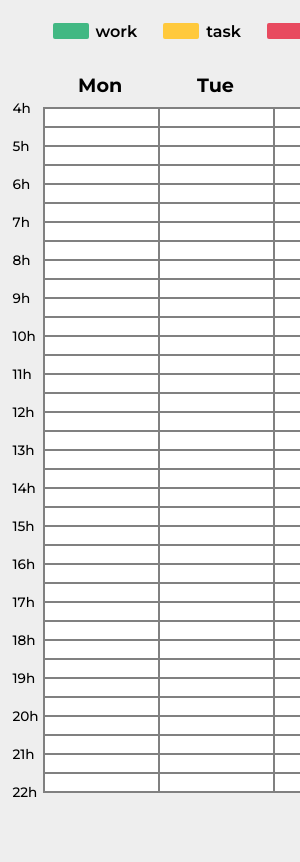
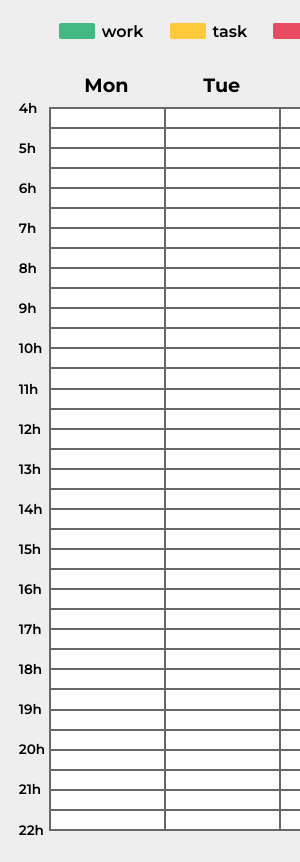
Before and after one commit to Adonat74/scheduler, an Electron app: page renderer/index.html in a window 300 px wide. Shown: the part 76-938 px from the top of the page. Before the commit the page ends 898 px from the top, so only its background shows below. Drawn offline with Linux system fonts and the light colour scheme.

Commit message:
gave the final touch to the css

```diff
--- a/renderer/css/style.css
+++ b/renderer/css/style.css
@@ -5,7 +5,7 @@ body {
 }
 
 .scheduler {
-    min-width: 500px;
+    min-width: 750px;
     display: flex;
     flex-direction: column;
     align-items: center;
@@ -78,9 +78,9 @@ body {
 }
 
 .hours > p {
-    font-weight: 500;
+    font-weight: 600;
     font-size: 0.85rem;
-    height: 38px;
+    height: 40.1px;
     margin: 0;
     text-justify: center;
 }
@@ -96,29 +96,26 @@ body {
 .grid-container {
     display: grid;
     grid-template-columns: 115px 115px 115px 115px 115px 115px;
-    border: 1px solid gray;
-    height: 684px;
+    border: 1px solid rgb(103, 103, 103);
+    height: 722px;
     width: 690px;
 }
 
 .grid-element {
-    border: 1px solid gray;
+    border: 1px solid rgb(103, 103, 103);
     text-align: center;
     max-width: 113px;
     cursor: pointer;
+    color: rgb(0, 0, 0);
+    font-family: Montserrat, serif, Arial, Helvetica, sans-serif;
+    font-weight: 600;
+    letter-spacing: -0.5px;
 }
 
 
 
 
 @media screen and (min-width: 768px) {
-
-    .cat-container {
-        display: flex;
-        width: 692px;
-        justify-content: space-between;
-    }
-
     .grid {
         width: auto;
     }
```
